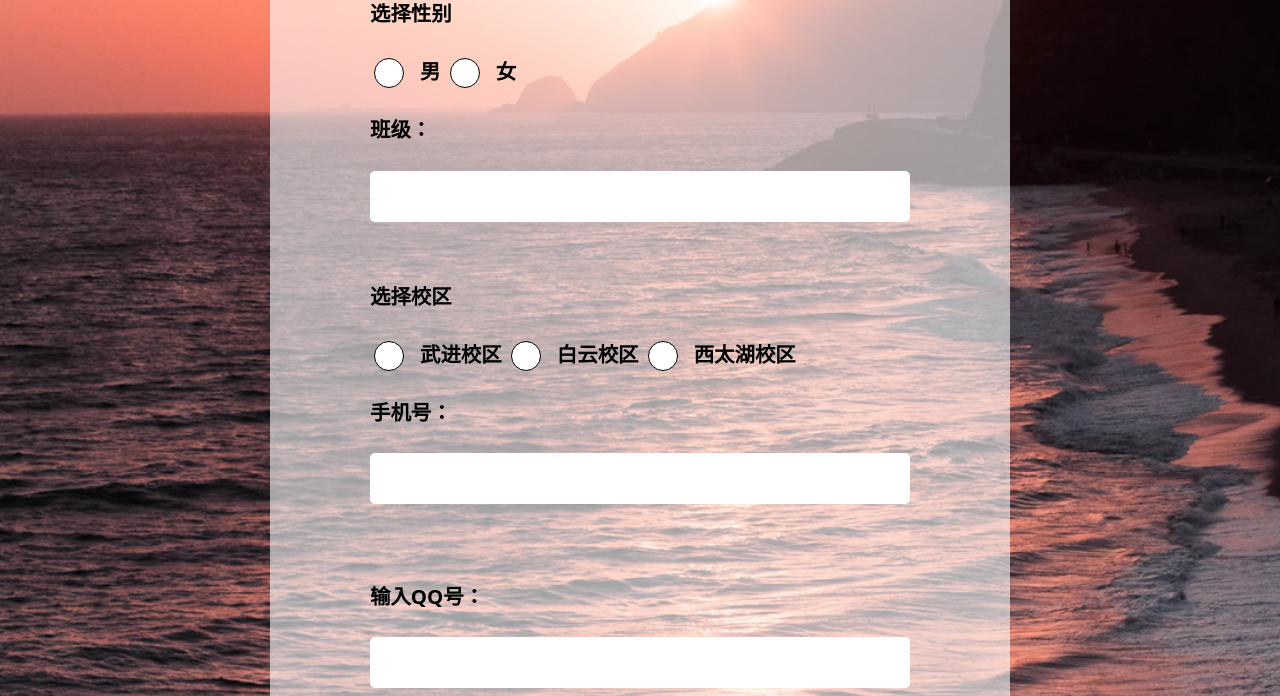
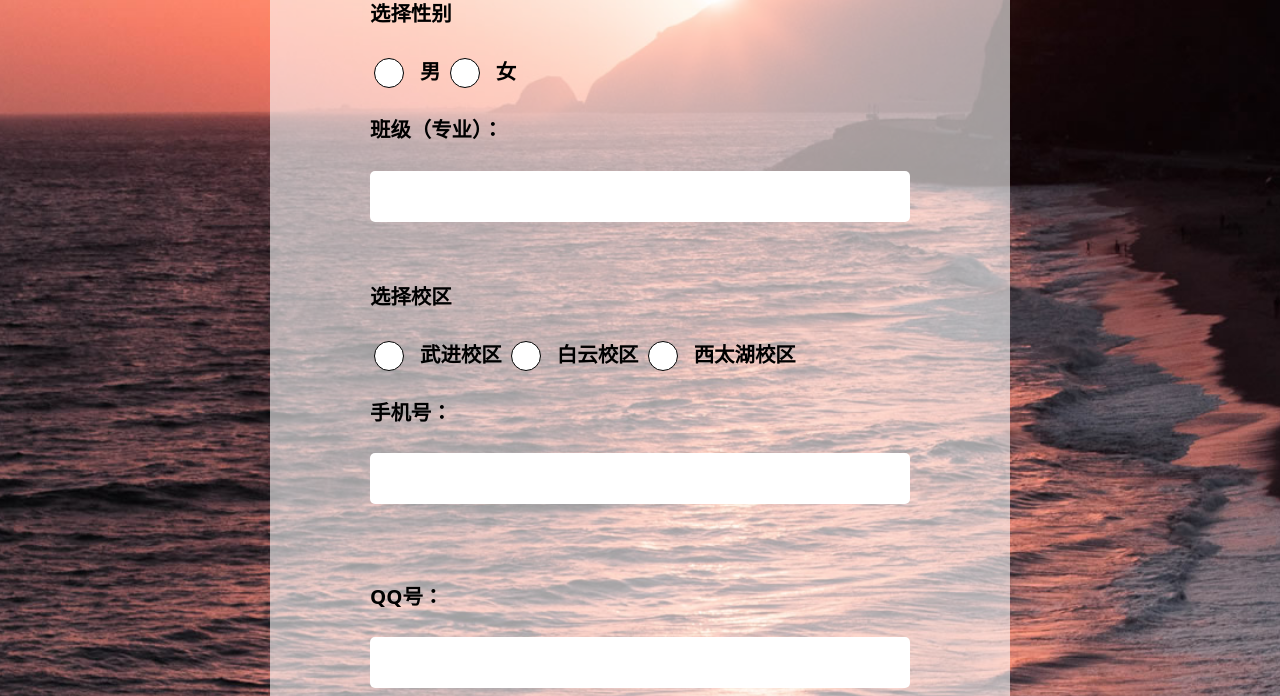
Before and after one commit to LvPeng990324/cczu_kexie_online_submit, a Django app: page / in a window 1280 px wide. Shown: the part 557-1253 px from the top of the page. Run offline with Django 3.2, Linux system fonts and the light colour scheme; some libraries are stand-ins or nearby versions.

Commit message:
更改了班级的提示，加了（专业）

```diff
--- a/templates/new_person.html
+++ b/templates/new_person.html
@@ -45,7 +45,7 @@
                         </div>
 
                         <div class="form-group mb-5">
-                            <b><label for="class_num" class="black-text mb-4 big">班级：</label></b>
+                            <b><label for="class_num" class="black-text mb-4 big">班级（专业）：</label></b>
                             <input id="class_num" name="class_num" type="text" class="validate tm-input-white-bg" required>
                         </div>
 
@@ -73,7 +73,7 @@
                         </div>
 
                         <div class="form-group mb-5">
-                            <b><label for="qq_num" class="black-text mb-4 big">输入QQ号：</label></b>
+                            <b><label for="qq_num" class="black-text mb-4 big">QQ号：</label></b>
                           <input id="qq_num" name="qq_num" type="text" class="validate tm-input-white-bg mb-4" required>
                         </div>
 
```
